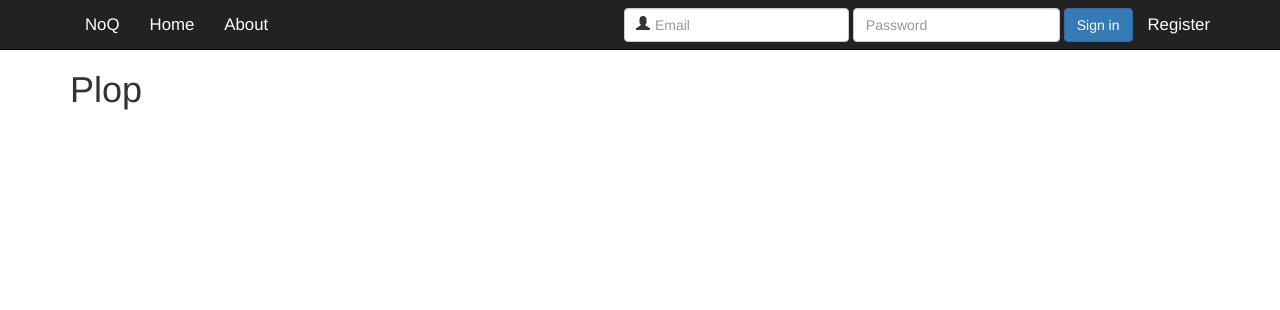
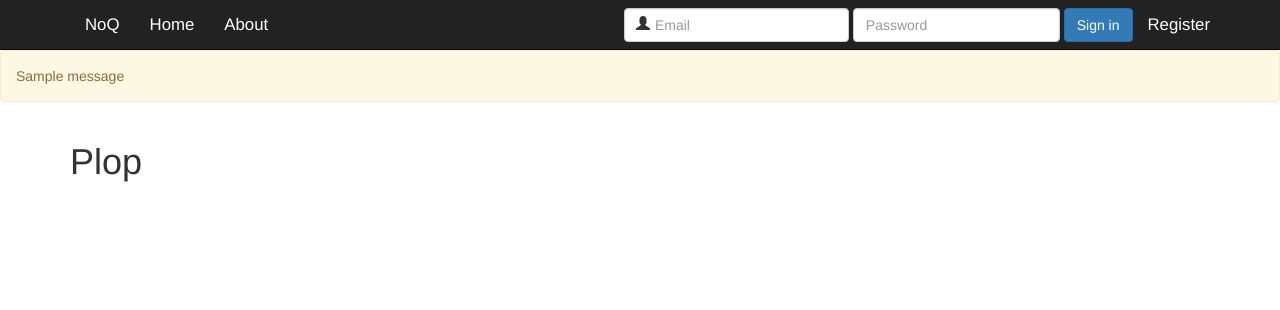
Before and after one commit to VikasSherawat/OrderFood, a Django app: page /customer/fooditems/2/ in a window 1280 px wide. Shown: the top 310 px of the page. Run offline with Django 3.2, Linux system fonts and the light colour scheme; data comes from the database, SQL or seed files in the repository; tables that the repository leaves empty hold one stand-in row (values such as "Sample post"); one stand-in notice (Sample message) is shown; some libraries are stand-ins or nearby versions.

Commit message:
Add flash message to customer for login

```diff
--- a/main/Customer/views.py
+++ b/main/Customer/views.py
@@ -1,4 +1,6 @@
 from django.shortcuts import render
+
+from django.contrib import messages
 
 # Create your views here.
 from django.shortcuts import render, get_object_or_404, redirect
@@ -14,6 +16,7 @@ def fooditems(request, shop_id):
 def buy_fooditem(request, fooditem_id):
     if not request.user.is_authenticated:
         print("user not authenticated")
+        messages.add_message(request, messages.INFO, 'You must be logged in to place an order')
         return redirect('home')
     else:
         fooditem = get_object_or_404(FoodItem, pk=fooditem_id)
--- a/templates/main/base.html
+++ b/templates/main/base.html
@@ -39,6 +39,14 @@
 
 {% endblock %}
 
+{% if messages %}
+    {% for message in messages %}
+    <div class="alert alert-warning alert-dismissable">
+        {{ message }}
+    </div>
+    {% endfor %}
+{% endif %}
+
 <div class="container">
     <!--1st Large Banner Image -->
 
```
